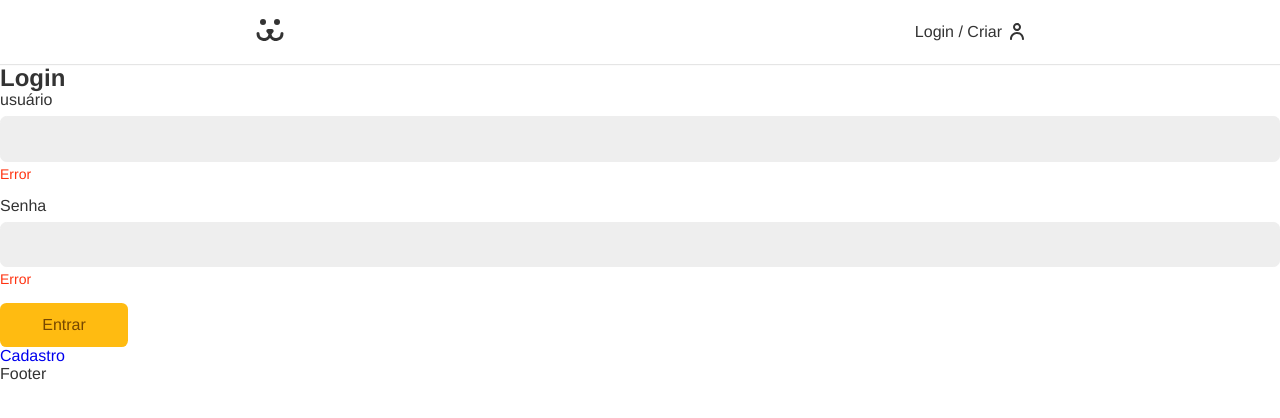
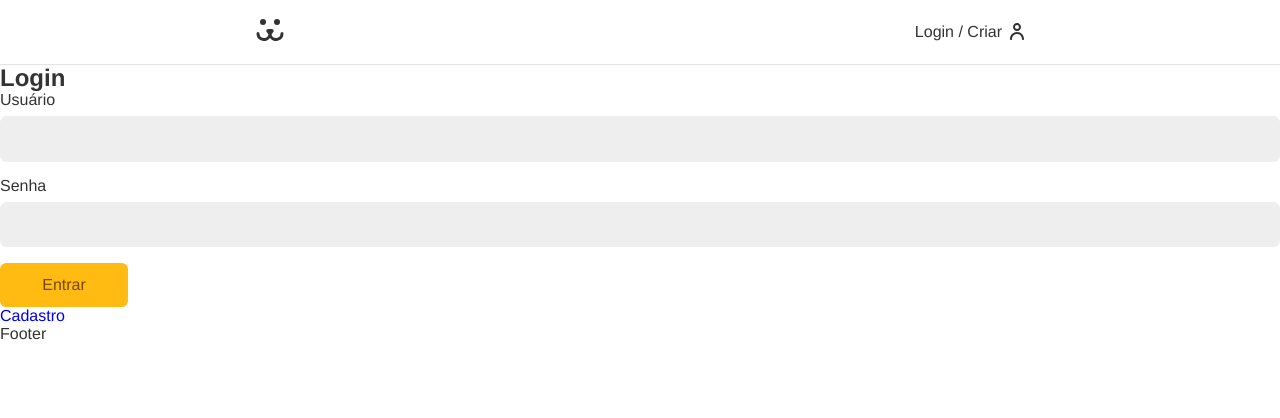
Before and after one commit to PedroPaivaDev/study-origamid-react, a React (Create React App) app: page /login in a window 1280 px wide. Shown: the top 418 px of the page. Built offline with nearby package versions, Linux system fonts and the light colour scheme.

Commit message:
useForm custom hook and validations

```diff
--- a/src/components/Forms/Input.js
+++ b/src/components/Forms/Input.js
@@ -1,11 +1,19 @@
 import React from 'react';
 import styles from './Input.module.css';
 
-const Input = ({label, type, name}) => {
+const Input = ({label, type, name, value, onChange, error, onBlur}) => {
   return <div className={styles.wrapper}>
     <label htmlFor={name} className={styles.label}>{label}</label>
-    <input id={name} name={name} className={styles.input} type={type} />
-    <p className={styles.error}>Error</p>
+    <input
+      id={name}
+      name={name}
+      className={styles.input}
+      type={type}
+      value={value}
+      onChange={onChange}
+      onBlur={onBlur}
+    />
+    {error && <p className={styles.error}>{error}</p>}
   </div>
 }
 
--- a/src/components/Login/LoginForm.js
+++ b/src/components/Login/LoginForm.js
@@ -3,14 +3,16 @@
 import URL from '../../service/URL';
 import Input from '../Forms/Input';
 import Button from '../Forms/Button';
+import useForm from '../../hooks/useForm';
 
 const LoginForm = () => {
-
-  const [username, setUsername] = React.useState('');
-  const [password, setPassword] = React.useState('');
+  const username = useForm();
+  const password = useForm();
 
   function handleSubmit(event) {
     event.preventDefault();
+
+    if(username.validate() && password.validate()) {
       fetch(`${URL}/jwt-auth/v1/token`, {
         method: 'POST',
         headers: {
@@ -24,25 +26,14 @@
         console.log(json);
       })
     }
+  }
 
   return (
     <section>
       <h1>Login</h1>
       <form action="" onSubmit={handleSubmit}>
-        <Input label="usuário"
-          type="text"
-          name="username"
-          value={username}
-          onChange={({target}) => setUsername(target.value)}
-        />
-        <h1>{username}</h1>
-        <Input label="Senha"
-          type="password"
-          name="password"
-          value={password}
-          onChange={({target}) => setPassword(target.value)}
-        />
-        <h1>{password}</h1>
+        <Input label="Usuário" type="text" name="username" {...username}/>
+        <Input label="Senha" type="password" name="password" {...password}/>
         <Button>Entrar</Button>
       </form>
       <Link to="/login/criar">Cadastro</Link>
--- /dev/null
+++ b/src/hooks/useForm.js
@@ -0,0 +1,44 @@
+import React from 'react';
+
+const types = {
+    email: {
+        regex: /^(([^<>()[\]\\.,;:\s@"]+(\.[^<>()[\]\\.,;:\s@"]+)*)|(".+"))@((\[[0-9]{1,3}\.[0-9]{1,3}\.[0-9]{1,3}\.[0-9]{1,3}\])|(([a-zA-Z\-0-9]+\.)+[a-zA-Z]{3,}))$/,
+        message: 'Preencha um email válido',
+    }
+}
+
+const useForm = (type) => {
+
+    const [value, setValue] = React.useState('');
+    const [error, setError] = React.useState(null);
+
+    function validate(value) {
+        if(type === false) return true;
+        if(value.length === 0) {
+            setError('Preencha um valor')
+            return false;
+        } else if (types[type] && !types[type.regex.test(value)]) {
+            setError(types[type].message);
+            return false;
+        } else {
+            setError(null);
+            return true;
+        }
+    }
+
+    function onChange({target}) {
+        if (error) validate(target.value);
+        setValue(target.value);
+    }
+
+    return {
+        value,
+        setValue,
+        error,
+        onChange,
+        validate: () => validate(value),
+        onBlur: () => validate(value),
+    };
+};
+
+export default useForm;
```
Lines whose indentation alone changed are shown as unchanged.
